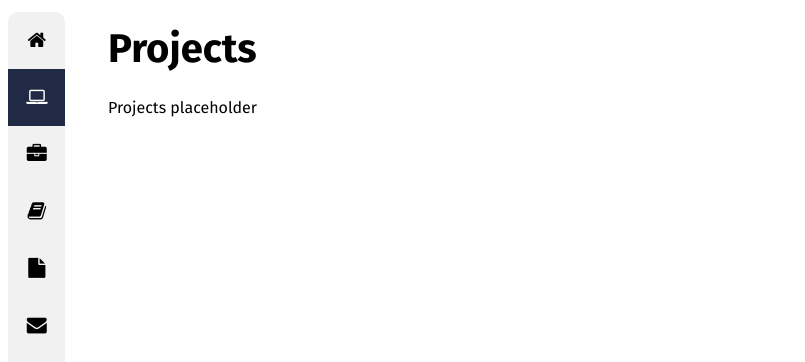
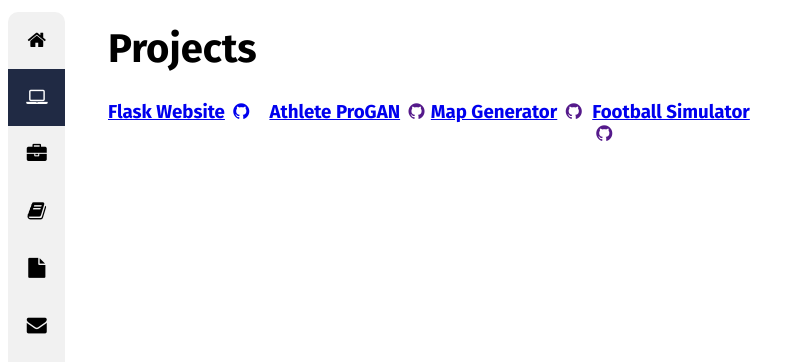
Before and after one commit to adpad2/flask-website, a Flask app: page /projects in a window 1280 px wide. Shown: the part 58-420 px from the top of the page, without its empty margins (0-805 px from the left). Run offline with Flask 3, Linux system fonts and the light colour scheme.

Commit message:
Added content to projects page

```diff
--- /dev/null
+++ b/api/static/projects.css
@@ -0,0 +1,5 @@
+/* Style the columsn in the table */
+.table-column {
+  float: left;
+  width: 25%;
+}
--- a/api/static/sidebar.css
+++ b/api/static/sidebar.css
@@ -67,7 +67,7 @@
 
 /* Push the main content to the right so it isn't covered when the user hovers on the sidebar */
 .sidebar:hover ~ div.content {
-  margin-left: 200px;
+  margin-left: 243px;
 }
 
 /* When the user hovers on the sidebar, slowly display the names of the tabs */
--- a/api/templates/_topbar.html
+++ b/api/templates/_topbar.html
@@ -11,6 +11,7 @@
       width: 98.5%;
       text-align: center;
       background-color: #fff;
+      /* Move topbar to the front so that it covers content when the user scrolls down */
       z-index: 1;
     }
 </style>
--- a/api/templates/pages/projects.html
+++ b/api/templates/pages/projects.html
@@ -1,9 +1,38 @@
 {% extends 'base.html' %}
 
 {% block header %}
+  <link rel="stylesheet" href="{{url_for('static', filename='projects.css')}}">
   <h1>{% block title %}Projects{% endblock title %}</h1>
 {% endblock header %}
 
 {% block content %}
-  <p>Projects placeholder</p>
+  <div class="table">
+    <div class="table-column" id="flask-website-summary">
+      <h3>
+        <a href="home">Flask Website</a>
+        <a href="https://github.com/adpad2/flask-website"><i class="fa fa-fw fa-github"></i></a>
+      </h3>
+    </div>
+    <div class="table-column" id="athlete-progan-summary">
+      <h3>
+        <a href="projects/athlete_progan">Athlete ProGAN</a>
+        <!-- TODO add link -->
+        <a href=""><i class="fa fa-fw fa-github"></i></a>
+      </h3>
+    </div>
+    <div class="table-column" id="map-generator-summary">
+      <h3>
+        <a href="projects/map_generator">Map Generator</a>
+        <!-- TODO add link -->
+        <a href=""><i class="fa fa-fw fa-github"></i></a>
+      </h3>
+    </div>
+    <div class="table-column" id="football-simulator-summary">
+      <h3>
+        <a href="projects/football_simulator">Football Simulator</a>
+        <!-- TODO add link -->
+        <a href=""><i class="fa fa-fw fa-github"></i></a>
+      </h3>
+    </div>
+  </div>
 {% endblock content %}
```
